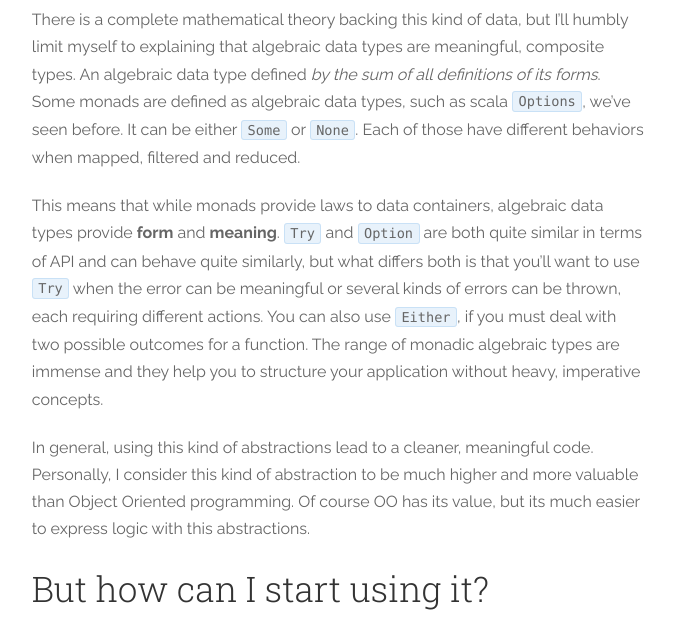
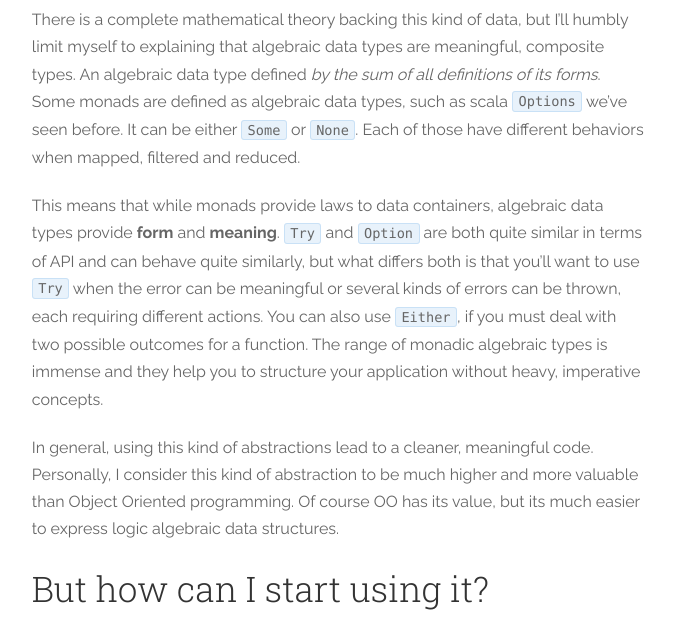
Before and after one commit to hkupty/hkupty.github.io, a Jekyll site: the page built from _posts/2016-03-19-Functional-Programming-Concepts-Idioms-and-Philosophy.md, in a window 1280 px wide and 900 px high, scrolled down 3652 px. Shown: the part 168-793 px from the top of the window, without its empty margins (557-1232 px from the left). Built offline with Jekyll 4.4.1, drawn with Linux system fonts in a browser that asks for light colours; nearby versions of some CDN libraries; some of the changed text lies outside the part shown.

Commit message:
Fix Typos

```diff
--- a/_posts/2016-03-19-Functional-Programming-Concepts-Idioms-and-Philosophy.md
+++ b/_posts/2016-03-19-Functional-Programming-Concepts-Idioms-and-Philosophy.md
@@ -32,7 +32,7 @@ Functions have a special meaning on those languages, such that they are __first
 
 ### Immutable Values
 
-Stateful systems are very difficult to parallelize, having to implement mutexes, locks semaphores and other forms of __access constraints__ to make the code safer. FP simply bashes the concept of mutability; instead, when coding in a functional language, you compose functions to obtain the values you need.
+Stateful systems are very difficult to parallelize, having to implement mutexes, locks, semaphores and other forms of __access constraints__ to make the code safer. FP simply bashes the concept of mutability; instead, when coding in a functional language, you compose functions to obtain the values you need.
 
 This is one of the concepts that are most difficult to picture, coming from a non-functional language. The good thing about it is that immutability forces you to rethink your problems in order to have a (functionally) correct solution for the problem. This should not be a problem once you understand that Functional Programming is much more __about how you design your functions than about how you design your data__.
 
@@ -117,11 +117,11 @@ I could spend several hours here writing about how monads allow you to express y
 
 ### Algebraic Data What?
 
-There is a complete mathematical theory backing this kind of data, but I'll humbly limit myself to explaining that algebraic data types are meaningful, composite types. An algebraic data type defined _by the sum of all definitions of its forms_. Some monads are defined as algebraic data types, such as scala `Options`, we've seen before. It can be either `Some` or `None`. Each of those have different behaviors when mapped, filtered and reduced.
+There is a complete mathematical theory backing this kind of data, but I'll humbly limit myself to explaining that algebraic data types are meaningful, composite types. An algebraic data type defined _by the sum of all definitions of its forms_. Some monads are defined as algebraic data types, such as scala `Options` we've seen before. It can be either `Some` or `None`. Each of those have different behaviors when mapped, filtered and reduced.
 
-This means that while monads provide laws to data containers, algebraic data types provide __form__ and __meaning__. `Try` and `Option` are both quite similar in terms of API and can behave quite similarly, but what differs both is that you'll want to use `Try` when the error can be meaningful or several kinds of errors can be thrown, each requiring different actions. You can also use `Either`, if you must deal with two possible outcomes for a function. The range of monadic algebraic types are immense and they help you to structure your application without heavy, imperative concepts.
+This means that while monads provide laws to data containers, algebraic data types provide __form__ and __meaning__. `Try` and `Option` are both quite similar in terms of API and can behave quite similarly, but what differs both is that you'll want to use `Try` when the error can be meaningful or several kinds of errors can be thrown, each requiring different actions. You can also use `Either`, if you must deal with two possible outcomes for a function. The range of monadic algebraic types is immense and they help you to structure your application without heavy, imperative concepts.
 
-In general, using this kind of abstractions lead to a cleaner, meaningful code. Personally, I consider this kind of abstraction to be much higher and more valuable than Object Oriented programming. Of course OO has its value, but its much easier to express logic with this abstractions.
+In general, using this kind of abstractions lead to a cleaner, meaningful code. Personally, I consider this kind of abstraction to be much higher and more valuable than Object Oriented programming. Of course OO has its value, but its much easier to express logic algebraic data structures.
 
 But how can I start using it?
 -----------------------------
```
